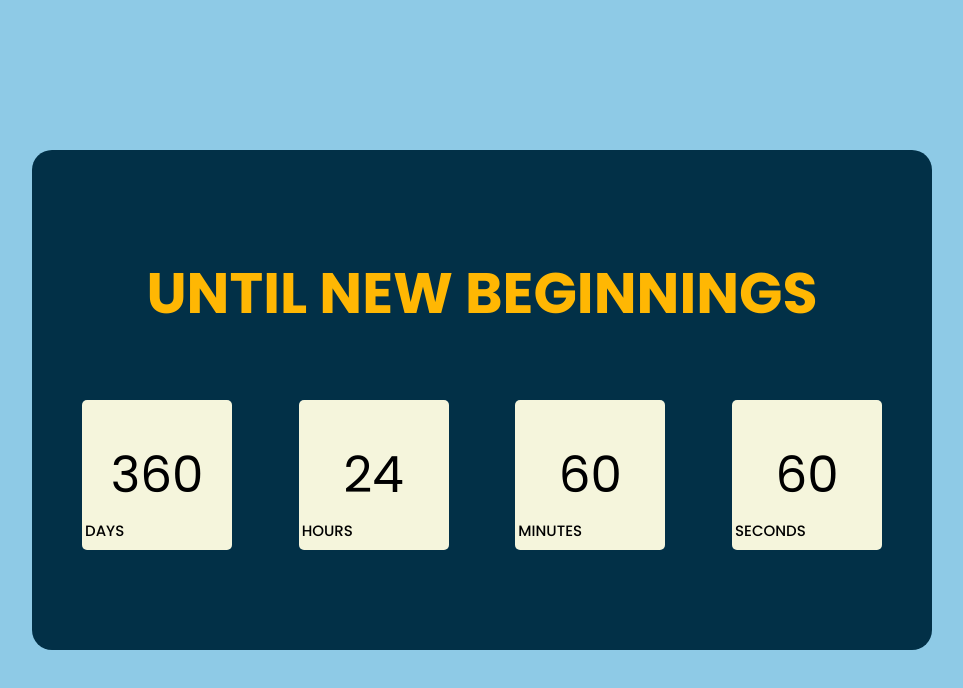
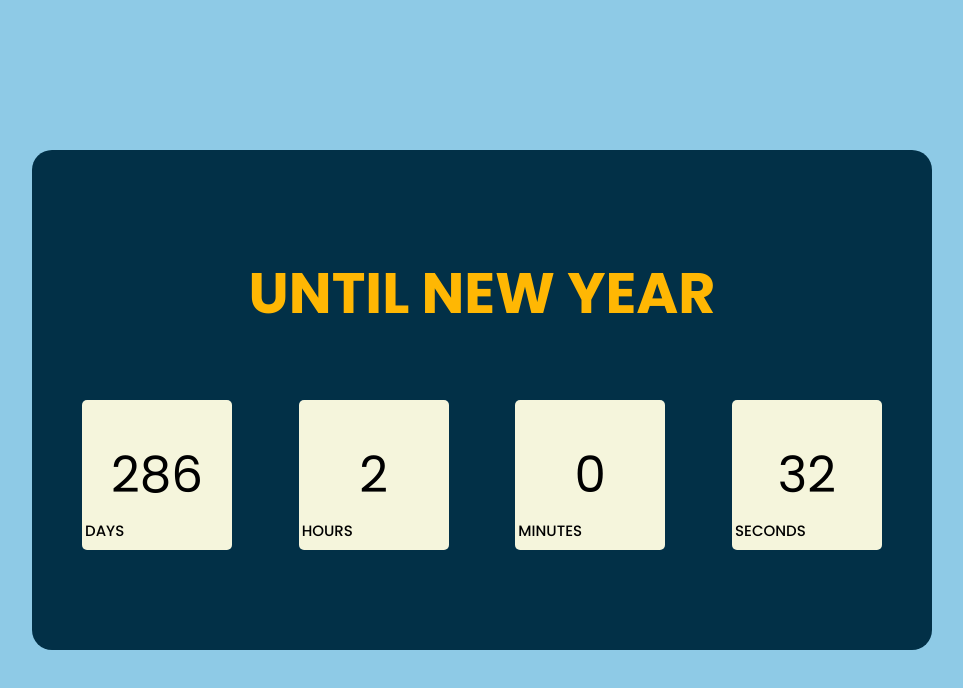
Before and after one commit to zlatan-cic/countdown-time, a website built with Vite: page index.html in a window 1280 px wide. Shown: the whole page, without its empty margins (158-1121 px from the left). Built offline with nearby package versions, Linux system fonts and the light colour scheme.

Commit message:
functionality of this project

```diff
--- a/index.html
+++ b/index.html
@@ -4,13 +4,14 @@
     <meta charset="UTF-8" />
     <link rel="icon" type="image/svg+xml" href="/vite.svg" />
     <meta name="viewport" content="width=device-width, initial-scale=1.0" />
+    <link rel="stylesheet" href="./style.css">
     <title>Vite App</title>
   </head>
   <body>
     <!-- <div id="app"></div> -->
     <div class="container">
       <div class="title">
-        <h1 class="title-count">Until new Beginnings</h1>
+        <h1 class="title-count">Until New Year</h1>
       </div>
       <div class="countdown-container">
               <!-- DAYS -->
@@ -21,17 +22,17 @@
       <!-- HOURS -->
         <div class="wrapper">
           <p class="big-text">hours</p>
-          <p class="number" id="days">24</p>
+          <p class="number" id="hours">24</p>
         </div>
       <!-- MINUTES -->
         <div class="wrapper">
           <p class="big-text">minutes</p>
-          <p class="number" id="days">60</p>
+          <p class="number" id="minutes">60</p>
         </div>
       <!-- SECONDS -->
         <div class="wrapper">
           <p class="big-text">seconds</p>
-          <p class="number" id="days">60</p>
+          <p class="number" id="seconds">60</p>
         </div>
       </div>
 
--- a/main.js
+++ b/main.js
@@ -1,3 +1,50 @@
-"use strict"
+"use strict";
 
-import './style.css'
+// import './style.css'
+// Sets the target date for the countdown.
+const newYears = "1 Jan 2025";
+// Retrieves the DOM elements where the countdown numbers will be displayed.
+const days = document.getElementById("days");
+const hours = document.getElementById("hours");
+const minutes = document.getElementById("minutes");
+const seconds = document.getElementById("seconds");
+
+// Defines the countdown function that calculates the time left until the target date.
+let countdown = () => {
+  // Creates a Date object for the target date.
+  const newYearsDate = new Date(newYears);
+
+  // Creates a Date object for the current date and time.
+  const currentDate = new Date();
+
+  // Calculates the total number of seconds between the current date and the target date.
+  const totalSeconds = (newYearsDate - currentDate) / 1000;
+
+  // Calculates the number of full days remaining by dividing total seconds by seconds in an hour (3600) and hours in a day (24).
+  const d = Math.floor(totalSeconds / 3600 / 24);
+
+  // Calculates the number of full hours remaining (beyond full days) by dividing by seconds in an hour and taking the remainder when divided by 24.
+  const h = Math.floor(totalSeconds / 3600) % 24;
+
+  // Calculates the number of full minutes remaining (beyond full hours) by dividing by 60 and taking the remainder when divided by 60
+  const m = Math.floor((totalSeconds / 60) % 60);
+
+  // Calculates the number of full seconds remaining (beyond full minutes) by taking the remainder when total seconds is divided by 60
+  const s = Math.floor(totalSeconds % 60);
+
+  // console.log(Math.abs(newYearsDate - currentDate));
+  // console.log(currentDate - newYearsDate);
+  // console.log(`d:${d}, h:${h}, m:${m}, s:${s}, `);
+
+  // Updates the text content of the DOM elements to display the remaining time.
+  days.textContent = d;
+  hours.textContent = h;
+  minutes.textContent = m;
+  seconds.textContent = s;
+};
+
+// Calls the countdown function immediately to initialize the display.
+countdown();
+
+// Sets an interval to call the countdown function every 1000 milliseconds (1 second), updating the countdown in real time.
+setInterval(countdown, 1000);
--- a/style.css
+++ b/style.css
@@ -94,5 +94,8 @@ body {
     gap: 2.5rem;
   }
 
+  .title-count {
+    font-size: 6rem;
+  }
 
 }
```
Also changed, not shown: counter.js (deleted, +0 -9 lines), readme.md (added).
